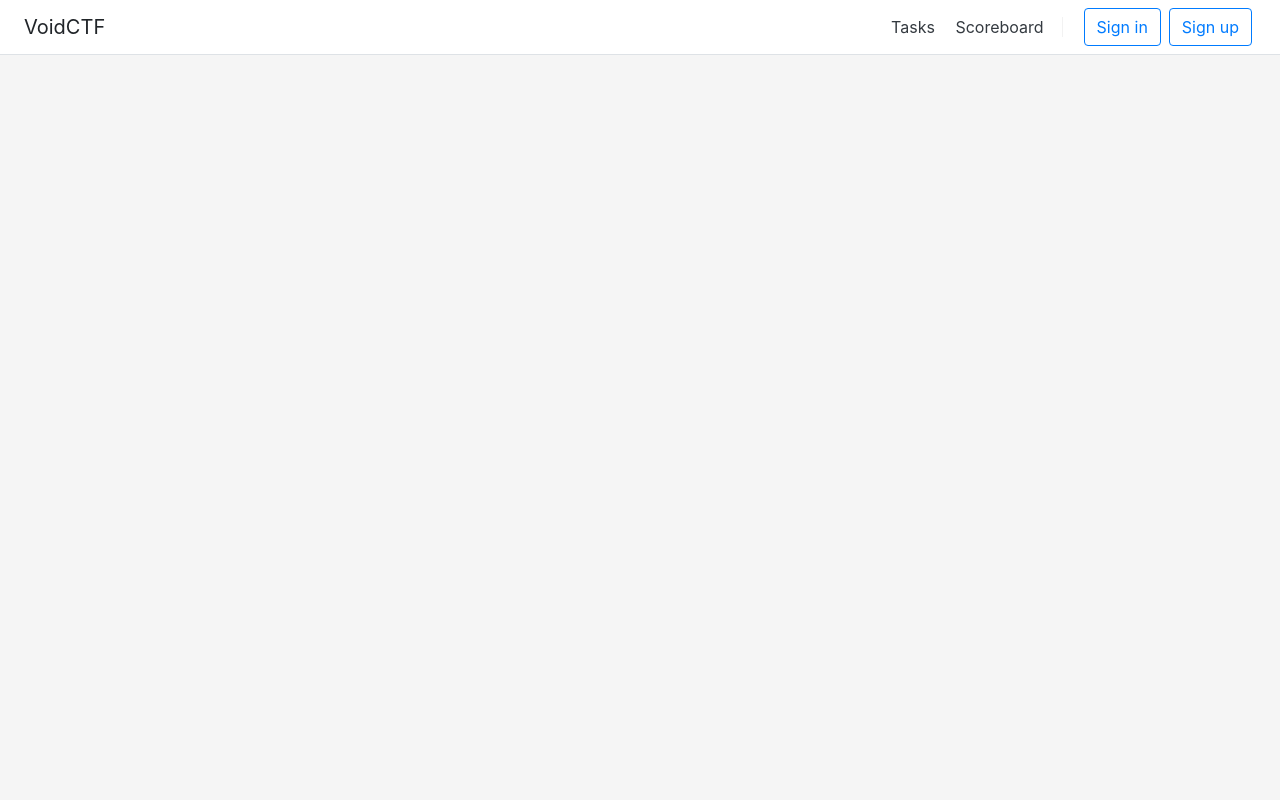
After one commit to Sinketsu/informatics_php_lab, a PHP site: page /main.php in a window 1280 px wide. The commit adds this page. Run offline with PHP 8.4, Linux system fonts and the light colour scheme.

Commit message:
Try create main navbar

```diff
--- /dev/null
+++ b/css/main.css
@@ -0,0 +1,16 @@
+html,
+body {
+    height: 100%;
+}
+
+body {
+    background-color: #f5f5f5;
+}
+
+.divider-vertical {
+    height: 40px;
+    margin: 0 10px;
+    margin-right: 0;
+    border-left: 1px solid #f2f2f2;
+    border-right: 1px solid #ffffff;
+}
--- a/index.php
+++ b/index.php
@@ -7,7 +7,7 @@
 <body>
     Hello,
     <?php
-        include 'utils/dbworker.php';
+        include_once 'utils/dbworker.php';
 
         if (isset($_COOKIE['sess_id'])) {
             $pdo = get_PDO();
--- /dev/null
+++ b/main.php
@@ -0,0 +1,35 @@
+<!DOCTYPE html>
+<html lang="en">
+<head>
+    <meta charset="UTF-8">
+
+    <title>Tasks</title>
+
+    <link rel="icon" href="img/favicon.png">
+
+    <link href="css/bootstrap.min.css" type="text/css" rel="stylesheet">
+    <link href="css/main.css" type="text/css" rel="stylesheet">
+</head>
+<body>
+<nav class="d-flex flex-column flex-md-row align-items-center p-2 px-md-4 mb-3 bg-white border-bottom box-shadow">
+    <h5 class="my-0 mr-md-auto font-weight-normal">VoidCTF</h5>
+    <nav class="my-2 my-md-0 mr-md-3">
+        <a class="p-2 text-dark" href="/main.php">Tasks</a>
+        <a class="p-2 text-dark" href="#">Scoreboard</a>
+        <a class="d-inline divider-vertical"></a>
+    </nav>
+    <?php
+        include_once 'utils/auth.php';
+
+        $user_id = auth_get_user($_COOKIE);
+        if (!is_null($user_id)) {
+            print '<a class=\"p-2 text-dark\" href=\"#\">Profile</a>
+                    <a class=\"p-2 text-dark\" href=\"#\">Log out</a>';
+        } else {
+            print '<a class="btn btn-outline-primary mx-1" href="/sign-in.html">Sign in</a>
+                    <a class="btn btn-outline-primary mx-1" href="/sign-up.html">Sign up</a>';
+        }
+    ?>
+</nav>
+</body>
+</html>
--- a/utils/auth.php
+++ b/utils/auth.php
@@ -57,3 +57,23 @@
 
         return $session_key;
     }
+
+    function auth_get_user($cookies) {
+        if (isset($cookies['sess_id'])) {
+            $pdo = get_PDO();
+            $stmt = $pdo->prepare("SELECT session_key,user_id,expiring_time FROM sessions WHERE
+                                            session_key = :key");
+            $stmt->execute(['key' => $cookies['sess_id']]);
+
+            $row = $stmt->fetch();
+            if (!$row)
+                return null;
+
+            $time = (int)$row['expiring_time'];
+            if (time() > $time)
+                return null;
+
+            return (int)$row['user_id'];
+        } else
+            return null;
+    }
```
